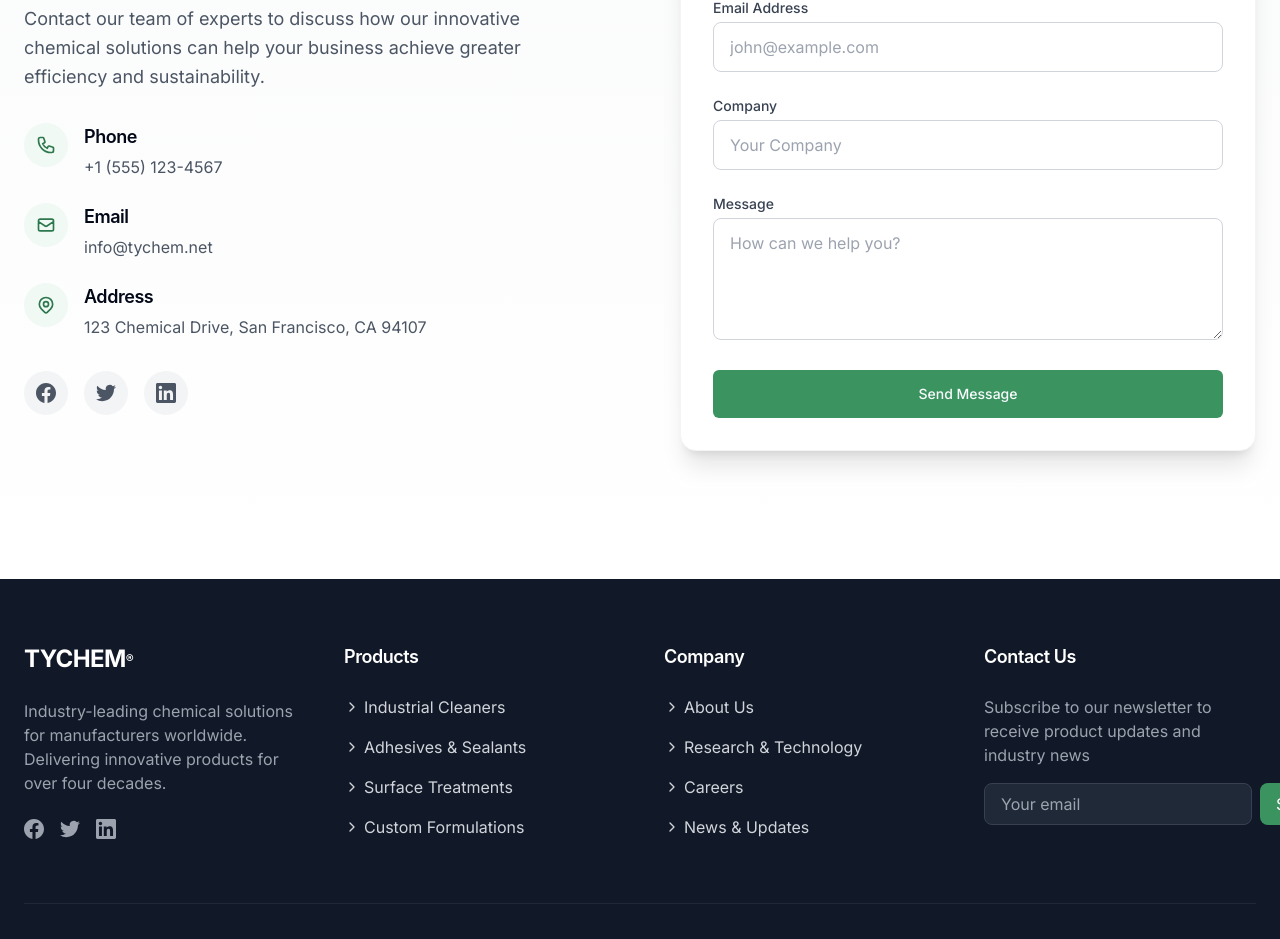
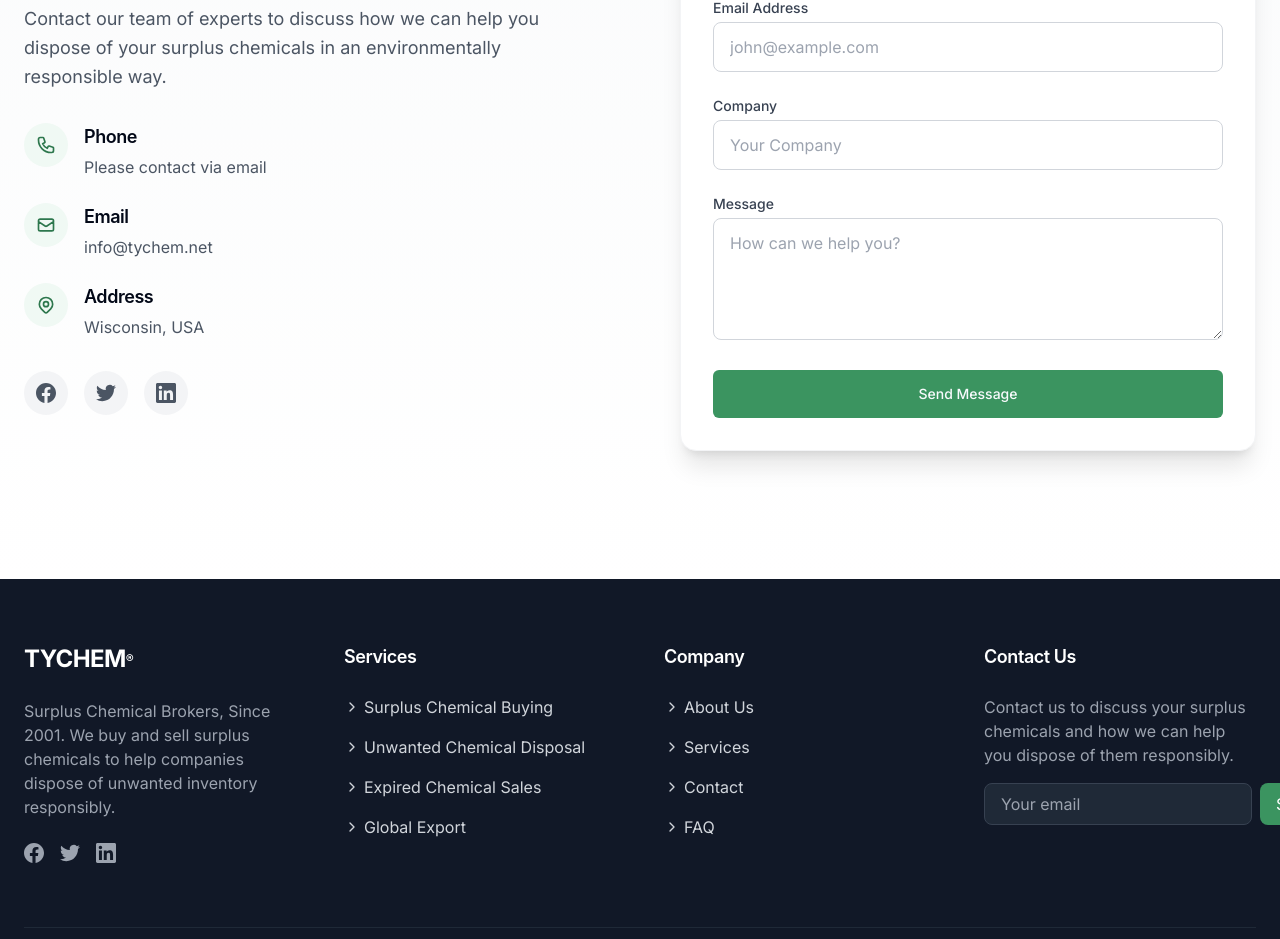
Before and after one commit to sneakerspeak08/green-stack-redesign, a React (Vite) app: page / in a window 1280 px wide. Shown: the part 4661-5600 px from the top of the page. Built offline with nearby package versions, Linux system fonts and the light colour scheme.

Commit message:
Update site content
Update various site components with relevant information.

```diff
--- a/src/components/ContactSection.tsx
+++ b/src/components/ContactSection.tsx
@@ -51,10 +51,10 @@ const ContactSection = () => {
               <p className="text-sm font-medium text-tychem-700">Get in Touch</p>
             </div>
             <h2 className="text-3xl md:text-4xl font-bold mb-6 leading-tight">
-              Ready to transform your chemical processes?
+              Ready to sell your surplus chemicals?
             </h2>
             <p className="text-lg text-gray-600 mb-8 leading-relaxed">
-              Contact our team of experts to discuss how our innovative chemical solutions can help your business achieve greater efficiency and sustainability.
+              Contact our team of experts to discuss how we can help you dispose of your surplus chemicals in an environmentally responsible way.
             </p>
 
             <div className="space-y-6 mb-8">
@@ -66,7 +66,7 @@ const ContactSection = () => {
                 </div>
                 <div>
                   <h3 className="text-lg font-semibold mb-1">Phone</h3>
-                  <p className="text-gray-600">+1 (555) 123-4567</p>
+                  <p className="text-gray-600">Please contact via email</p>
                 </div>
               </div>
 
@@ -91,7 +91,7 @@ const ContactSection = () => {
                 </div>
                 <div>
                   <h3 className="text-lg font-semibold mb-1">Address</h3>
-                  <p className="text-gray-600">123 Chemical Drive, San Francisco, CA 94107</p>
+                  <p className="text-gray-600">Wisconsin, USA</p>
                 </div>
               </div>
             </div>
--- a/src/components/Footer.tsx
+++ b/src/components/Footer.tsx
@@ -17,7 +17,7 @@ const Footer = () => {
               <span className="text-xs align-top text-white">®</span>
             </div>
             <p className="text-gray-400 max-w-xs">
-              Industry-leading chemical solutions for manufacturers worldwide. Delivering innovative products for over four decades.
+              Surplus Chemical Brokers, Since 2001. We buy and sell surplus chemicals to help companies dispose of unwanted inventory responsibly.
             </p>
             <div className="flex space-x-4">
               <a href="#" className="text-gray-400 hover:text-white transition-colors duration-300">
@@ -39,30 +39,30 @@ const Footer = () => {
           </div>
 
           <div>
-            <h3 className="text-white text-lg font-semibold mb-6">Products</h3>
+            <h3 className="text-white text-lg font-semibold mb-6">Services</h3>
             <ul className="space-y-4">
               <li>
                 <a href="#" className="hover:text-white transition-colors duration-300 flex items-center">
                   <ChevronRight className="h-4 w-4 mr-1" />
-                  Industrial Cleaners
+                  Surplus Chemical Buying
                 </a>
               </li>
               <li>
                 <a href="#" className="hover:text-white transition-colors duration-300 flex items-center">
                   <ChevronRight className="h-4 w-4 mr-1" />
-                  Adhesives & Sealants
+                  Unwanted Chemical Disposal
                 </a>
               </li>
               <li>
                 <a href="#" className="hover:text-white transition-colors duration-300 flex items-center">
                   <ChevronRight className="h-4 w-4 mr-1" />
-                  Surface Treatments
+                  Expired Chemical Sales
                 </a>
               </li>
               <li>
                 <a href="#" className="hover:text-white transition-colors duration-300 flex items-center">
                   <ChevronRight className="h-4 w-4 mr-1" />
-                  Custom Formulations
+                  Global Export
                 </a>
               </li>
             </ul>
@@ -80,19 +80,19 @@ const Footer = () => {
               <li>
                 <a href="#" className="hover:text-white transition-colors duration-300 flex items-center">
                   <ChevronRight className="h-4 w-4 mr-1" />
-                  Research & Technology
+                  Services
                 </a>
               </li>
               <li>
                 <a href="#" className="hover:text-white transition-colors duration-300 flex items-center">
                   <ChevronRight className="h-4 w-4 mr-1" />
-                  Careers
+                  Contact
                 </a>
               </li>
               <li>
                 <a href="#" className="hover:text-white transition-colors duration-300 flex items-center">
                   <ChevronRight className="h-4 w-4 mr-1" />
-                  News & Updates
+                  FAQ
                 </a>
               </li>
             </ul>
@@ -101,7 +101,7 @@ const Footer = () => {
           <div>
             <h3 className="text-white text-lg font-semibold mb-6">Contact Us</h3>
             <p className="text-gray-400 mb-4">
-              Subscribe to our newsletter to receive product updates and industry news
+              Contact us to discuss your surplus chemicals and how we can help you dispose of them responsibly.
             </p>
             <form className="space-y-4">
               <div className="flex flex-col sm:flex-row gap-2">
@@ -124,7 +124,7 @@ const Footer = () => {
 
         <div className="mt-16 pt-8 border-t border-gray-800 text-center sm:text-left sm:flex sm:justify-between sm:items-center">
           <p className="text-gray-500">
-            © {currentYear} Tychem Chemical Corporation. All rights reserved.
+            © {currentYear} TYCHEM, LLC. All rights reserved.
           </p>
           <div className="mt-4 sm:mt-0">
             <ul className="flex flex-wrap justify-center sm:justify-end space-x-6">
@@ -140,7 +140,7 @@ const Footer = () => {
               </li>
               <li>
                 <a href="#" className="text-gray-500 hover:text-white transition-colors duration-300">
-                  Cookie Policy
+                  Contact
                 </a>
               </li>
             </ul>
```
